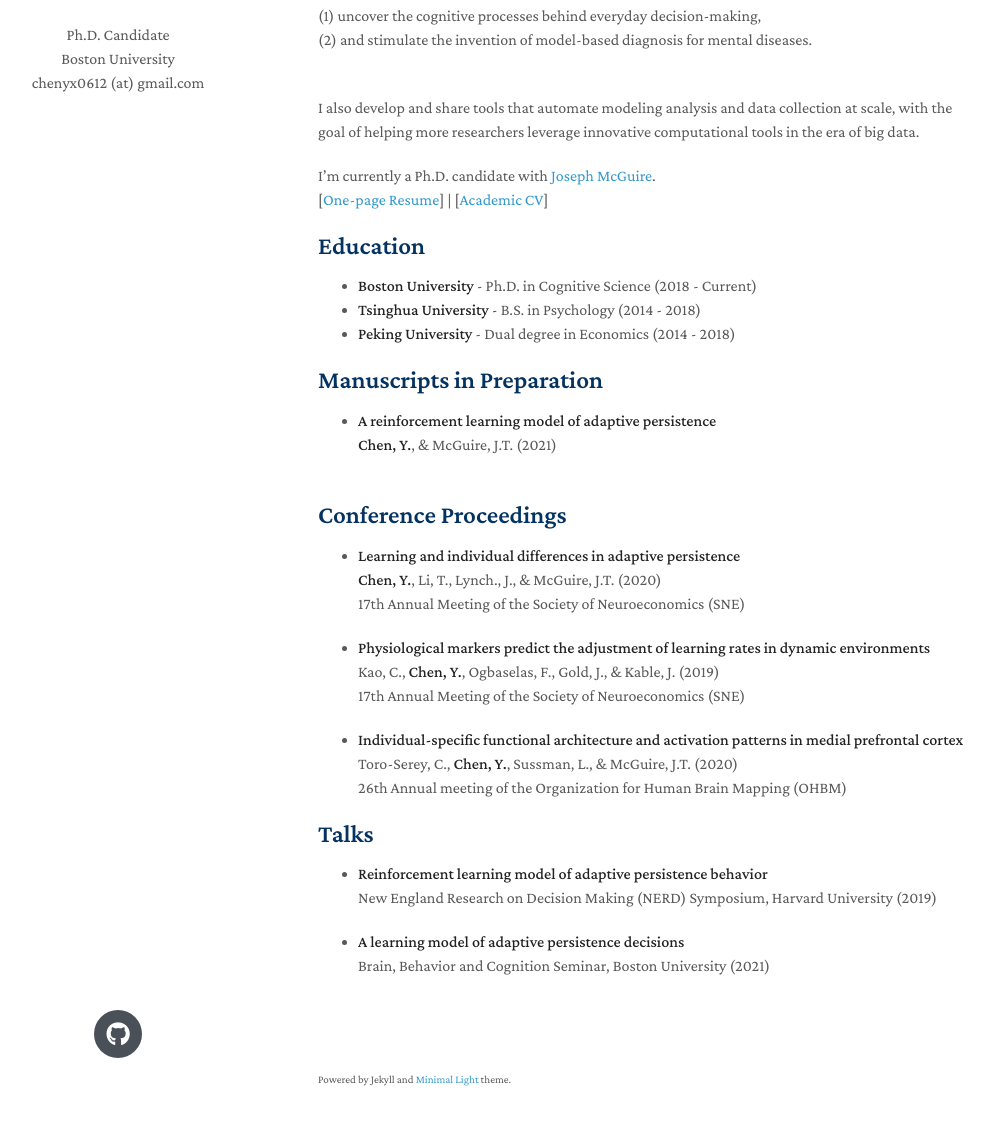
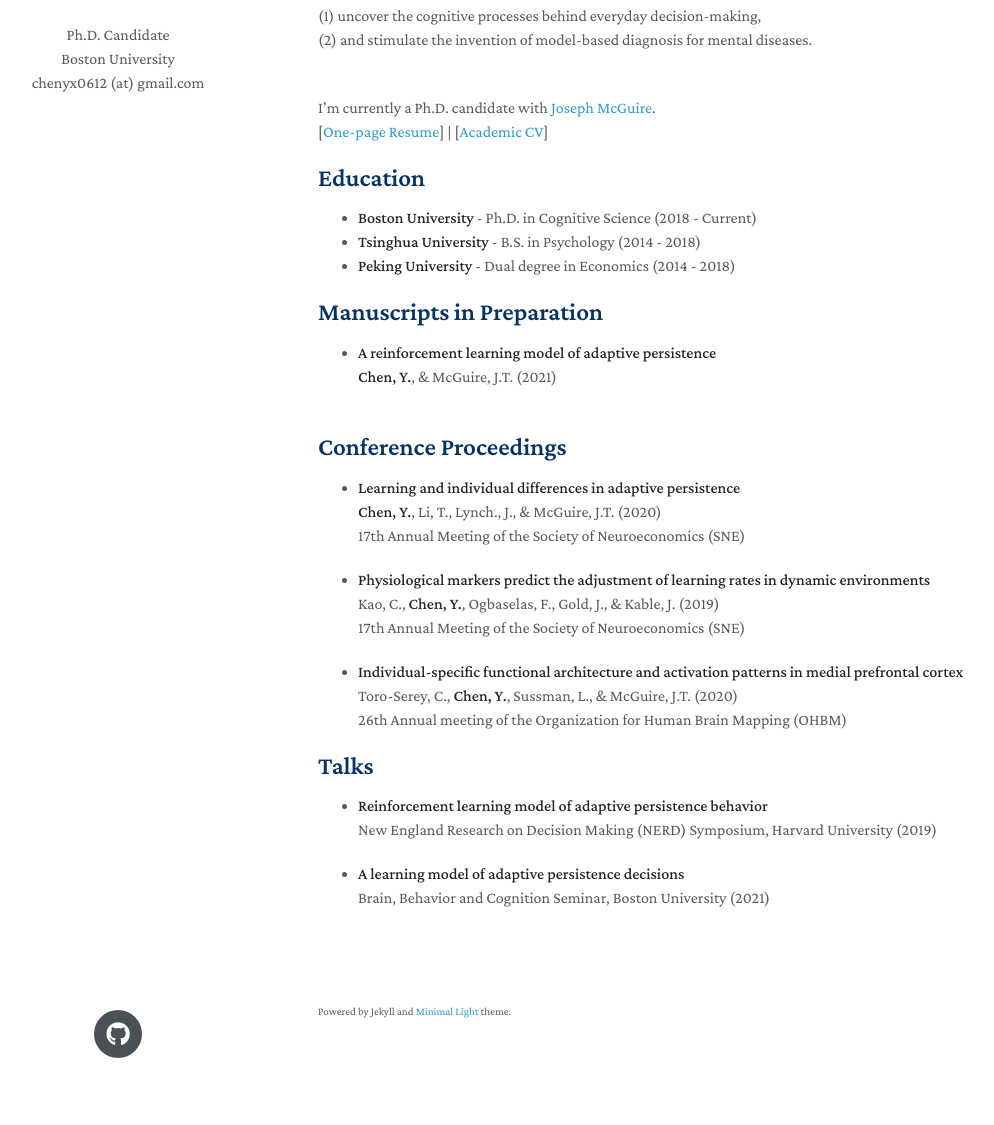
Before and after one commit to yxyxchen/yxyxchen.github.io, a Jekyll site: the page built from index.md, in a window 1280 px wide and 1381 px high. Shown: the part 221-1346 px from the top of the window, without its empty margins (152-1146 px from the left). Built offline with Jekyll 4.4.1, drawn with Linux system fonts in a browser that asks for light colours; nearby versions of some CDN libraries; a style sheet for code colours, icons or effects is not loaded; our own code applies the rules of GitHub Pages for plain Markdown files.

Commit message:
update intro

```diff
--- a/index.md
+++ b/index.md
@@ -14,9 +14,6 @@ I build and evaluate reinforcement learning models that make human-like decision
 (2) and stimulate the invention of model-based diagnosis for mental diseases.
 <br>
 <br>
-
-I also develop and share tools that automate modeling analysis and data collection at scale, with the goal of helping more researchers leverage innovative computational tools in the era of big data.
-
 
 I'm currently a Ph.D. candidate with [Joseph McGuire](https://sites.bu.edu/cdlab/lab-director/).
 <br>
```
